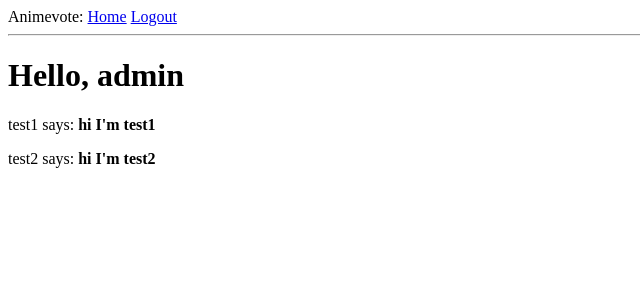
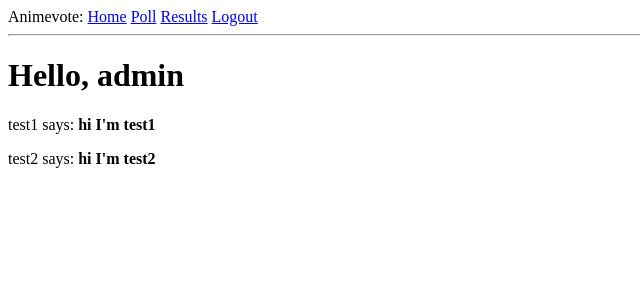
Before and after one commit to gityizhou/CITS5505-project, a Flask app: page / in a window 1280 px wide. Shown: the top 300 px of the page, without its empty margins (0-640 px from the left). Run offline with Flask 2, Linux system fonts and the light colour scheme; a user stored in the database is signed in.

Commit message:
add access control in admin and poll view

```diff
--- a/animevote/route.py
+++ b/animevote/route.py
@@ -73,10 +73,12 @@ def getpoll():
     return poll_data
 
 
+@login_required
 def root():
     return render_template('poll.html', data=getpoll())
 
 
+@login_required
 def poll():
     vote = request.args.get('field')
     out = open(filename, 'a')
--- a/animevote/templates/base.html
+++ b/animevote/templates/base.html
@@ -11,6 +11,8 @@
 <body>
     <div>
         Animevote: <a href="{{ url_for('index') }}">Home</a>
+          <a href="{{ url_for('root') }}">Poll</a>
+          <a href="{{ url_for('results') }}">Results</a>
           {% if current_user.is_anonymous %}
           <a href="{{ url_for('login') }}">Login</a>
           {% else %}
--- /dev/null
+++ b/data.txt
@@ -0,0 +1 @@
+ FAIRYTAIL
```
Also changed, not shown: animevote/animevote.db.
